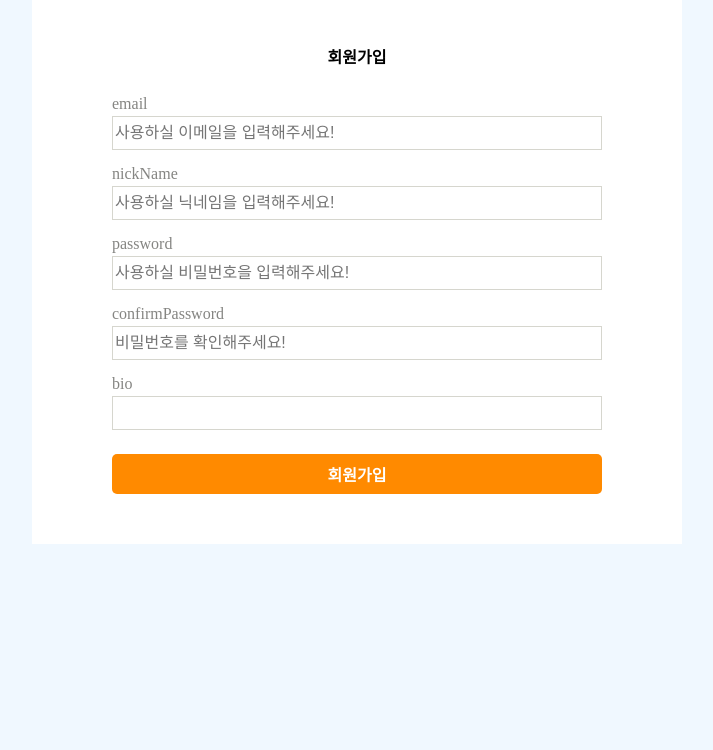
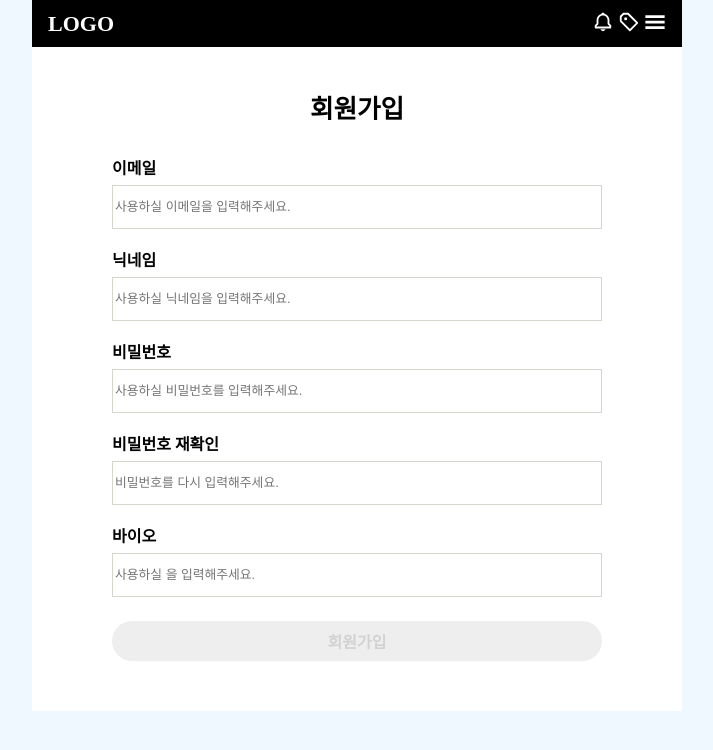
Before and after one commit to purplecode-team/purplecode-team3-client, a React (Create React App) app: page /signup in a window 1280 px wide. Shown: the top 750 px of the page, without its empty margins (283-996 px from the left). Built offline with nearby package versions, Linux system fonts and the light colour scheme.

Commit message:
fix: signup 스타일 수정 및 헤더 추가

```diff
--- a/src/components/signUp/index.tsx
+++ b/src/components/signUp/index.tsx
@@ -45,8 +45,6 @@ function SignUp() {
   const onSubmit = useCallback(async (e: React.FormEvent<HTMLElement>) => {
     e.preventDefault();
     try {
-      console.log(email);
-      console.log(nickname);
       if (email.length !== 0 && nickname.length !== 0 && pwCheck) {
         const { data: createAccount } = await signUpMutation();
         if (createAccount) {
@@ -66,43 +64,39 @@ function SignUp() {
     <S.SignUpForm onSubmit={onSubmit}>
       <S.Title> 회원가입 </S.Title>
 
-      <S.Label>email</S.Label>
+      <S.Label>이메일</S.Label>
       <S.Input
         name="email"
         type="email"
         value={email}
         onChange={onChangeEmail}
-        placeholder="사용하실 이메일을 입력해주세요!"
+        placeholder="사용하실 이메일을 입력해주세요."
         required
       />
 
-      <S.Label>nickName</S.Label>
+      <S.Label>닉네임</S.Label>
       <S.Input
         name="nickname"
         type="text"
         value={nickname}
         onChange={onChangeNickname}
-        placeholder="사용하실 닉네임을 입력해주세요!"
+        placeholder="사용하실 닉네임을 입력해주세요."
         required
       />
 
-      <S.Label>password</S.Label>
+      <S.Label>비밀번호</S.Label>
       <S.Input
         name="password"
         type="password"
         value={password}
         onChange={onChangePassword}
-        placeholder="사용하실 비밀번호을 입력해주세요!"
+        placeholder="사용하실 비밀번호를 입력해주세요."
         required
       />
 
       <S.Label>
-        confirmPassword
-        {!pwCheck && (
-          <S.Message>
-            비밀번호가 일치하지 않습니다. 다시 입력해주세요!
-          </S.Message>
-        )}
+        비밀번호 재확인
+        {!pwCheck && <S.Message>비밀번호가 일치하지 않습니다.</S.Message>}
       </S.Label>
 
       <S.Input
@@ -110,12 +104,18 @@ function SignUp() {
         type="password"
         value={confirmPassword}
         onChange={onChangeConfirmPassword}
-        placeholder="비밀번호를 확인해주세요!"
+        placeholder="비밀번호를 다시 입력해주세요."
         required
       />
 
-      <S.Label>bio</S.Label>
-      <S.Input name="bio" type="text" value={bio} onChange={onChangeBio} />
+      <S.Label>바이오</S.Label>
+      <S.Input
+        name="bio"
+        type="text"
+        value={bio}
+        onChange={onChangeBio}
+        placeholder="사용하실 을 입력해주세요."
+      />
 
       <S.SignUpButton type="submit">회원가입</S.SignUpButton>
     </S.SignUpForm>
--- a/src/components/signUp/style.ts
+++ b/src/components/signUp/style.ts
@@ -4,6 +4,7 @@ import media from "../../util/media";
 export const Title = styled.h1`
   text-align: center;
   font-weight: bold;
+  font-size: 1.6rem;
   padding: 50px 0 30px 0;
 `;
 
@@ -20,9 +21,10 @@ export const SignUpForm = styled.form`
 `;
 
 export const Label = styled.label`
+  margin-top: 0.5rem;
   margin-left: 5rem;
   font-size: 1rem;
-  color: #858582;
+  font-weight: bold;
 
   @media (max-width: ${media.mobileL}px) {
     margin-left: 2.5rem;
@@ -30,12 +32,11 @@ export const Label = styled.label`
 `;
 
 export const Input = styled.input`
-  height: 30px;
+  height: 40px;
   border: 1px solid #d6d6ce;
   outline: none;
-  border-radius: 0px;
-  font-size: 1rem;
-  margin: 0.25rem 5rem 1rem 5rem;
+  font-size: 0.8rem;
+  margin: 0.5rem 5rem 1rem 5rem;
 
   @media (max-width: ${media.mobileL}px) {
     margin: 0.25rem 2.5rem 1rem 2.5rem;
@@ -48,17 +49,17 @@ export const SignUpButton = styled.button`
   border: none;
   height: 40px;
   margin: 0.5rem 5rem 0 5rem;
-  background: #ff8a00;
-  border-radius: 5px;
+  background: #eeeeee;
+  border-radius: 30px;
   font-weight: bold;
   font-size: 1rem;
-  color: #ffffff;
+  color: #d2d2d2;
   text-align: center;
   &:hover,
   &:active {
+    color: #ffffff;
     background: #faa23c;
   }
-
 
   @media (max-width: ${media.mobileL}px) {
     margin: 0.5rem 2.5rem 0 2.5rem;
@@ -66,8 +67,12 @@ export const SignUpButton = styled.button`
 `;
 
 export const Message = styled.p`
-    display: inline;
-    color: #e76f51;
-    font-size: 0.5rem;
-    padding-left: 0.5rem;
+  display: inline;
+  color: #e76f51;
+  font-size: 0.5rem;
+  padding-left: 0.5rem;
+
+  @media (max-width: ${media.mobileL}px) {
+    font-size: 0.2rem;
+  }
 `;
--- a/src/pages/SignUp.tsx
+++ b/src/pages/SignUp.tsx
@@ -1,10 +1,12 @@
 import React from "react";
 import SignUp from "../components/signUp";
 import BasicTemplate from "../components/common/BasicTemplate";
+import Header from "../components/main/Header";
 
 function SignUpPage() {
   return (
     <BasicTemplate>
+      <Header />
       <SignUp />
     </BasicTemplate>
   );
```
